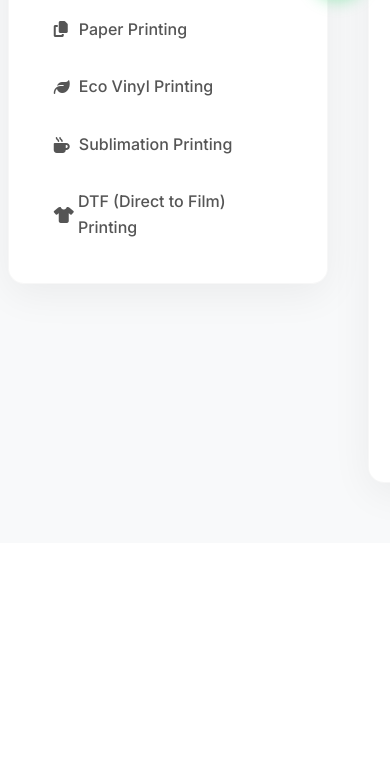
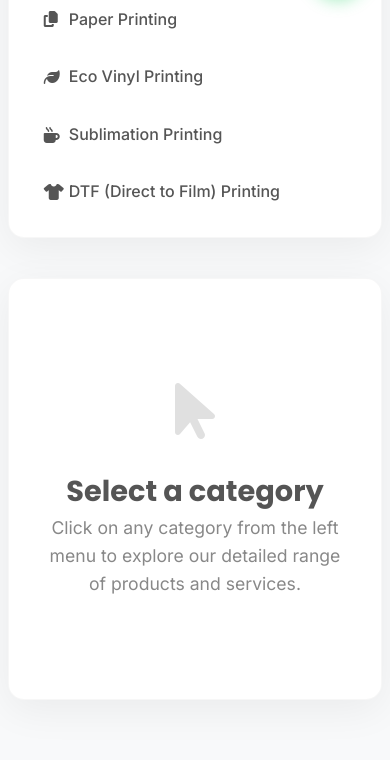
Before and after one commit to JIJAU22/Atharva_Graphics, a website: page public/services.html in a window 390 px wide. Shown: the part 817-1577 px from the top of the page. Before the commit the page ends 1360 px from the top, so only its background shows below. Drawn offline with Linux system fonts and the light colour scheme; no server answers.

Commit message:
Fix catalog layout responsiveness for mobile

```diff
--- a/public/services.html
+++ b/public/services.html
@@ -80,10 +80,10 @@
 
     <!-- ==================== CATALOG LAYOUT ==================== -->
     <section class="catalog-layout" style="padding: 60px 0; background: #f8f9fa;">
-        <div class="catalog-container" style="display: flex; gap: 40px; align-items: flex-start; width: 96%; max-width: 1800px; margin: 0 auto;">
+        <div class="catalog-container">
 
             <!-- Sidebar Navigation -->
-            <aside class="catalog-sidebar" style="flex: 0 0 320px; background: white; border-radius: 16px; box-shadow: 0 10px 40px rgba(0,0,0,0.06); padding: 30px; position: sticky; top: 100px; border: 1px solid rgba(0,0,0,0.03);">
+            <aside class="catalog-sidebar">
                 <h3 style="font-size: 1.4rem; margin-bottom: 20px; padding-bottom: 15px; border-bottom: 2px solid #f0f0f0; color: #1a2a6c; font-family: 'Poppins', sans-serif;">Categories</h3>
                 <ul id="catalog-nav" style="list-style: none; padding: 0; margin: 0; display: flex; flex-direction: column; gap: 8px;">
                     <!-- Injected by JS -->
@@ -91,7 +91,7 @@
             </aside>
 
             <!-- Main Content Area -->
-            <main class="catalog-content" style="flex: 1; background: white; border-radius: 16px; box-shadow: 0 10px 40px rgba(0,0,0,0.06); padding: 50px; min-height: 600px; border: 1px solid rgba(0,0,0,0.03);">
+            <main class="catalog-content">
                 <div id="catalog-details" style="animation: slideUp 0.4s ease;">
                     <!-- Injected by JS -->
                     <div style="text-align: center; padding: 80px 20px; color: #888;">
--- a/public/styles.css
+++ b/public/styles.css
@@ -385,7 +385,6 @@ ul {
     color: var(--gold);
     transform: scale(1.1);
 }
-
 
 
 @keyframes marquee {
@@ -2500,6 +2499,36 @@ ul {
 /* ==========================================================================
    CATALOG PAGE STYLES (services.html)
    ========================================================================== */
+.catalog-container {
+    display: flex;
+    gap: 40px;
+    align-items: flex-start;
+    width: 96%;
+    max-width: 1800px;
+    margin: 0 auto;
+}
+
+.catalog-sidebar {
+    flex: 0 0 320px;
+    background: white;
+    border-radius: 16px;
+    box-shadow: 0 10px 40px rgba(0,0,0,0.06);
+    padding: 30px;
+    position: sticky;
+    top: 100px;
+    border: 1px solid rgba(0,0,0,0.03);
+}
+
+.catalog-content {
+    flex: 1;
+    background: white;
+    border-radius: 16px;
+    box-shadow: 0 10px 40px rgba(0,0,0,0.06);
+    padding: 50px;
+    min-height: 600px;
+    border: 1px solid rgba(0,0,0,0.03);
+}
+
 .catalog-nav-link {
     display: flex;
     align-items: center;
@@ -2553,3 +2582,21 @@ ul {
         transform: translateY(0) scale(1);
     }
 }
+
+@media (max-width: 768px) {
+    .catalog-container {
+        flex-direction: column;
+    }
+    .catalog-sidebar {
+        flex: none;
+        width: 100%;
+        position: relative;
+        top: 0;
+        padding: 20px;
+    }
+    .catalog-content {
+        width: 100%;
+        padding: 20px;
+        min-height: auto;
+    }
+}
```
